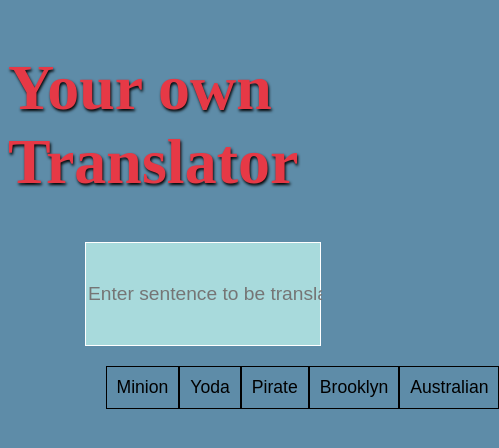
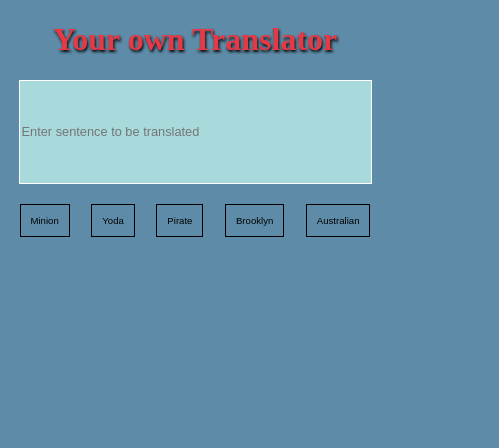
Before and after one commit to Rupamdas832/FunTranslationapp, a plain HTML site: page index.html in a window 390 px wide. Shown: the whole page, 499 px wide, since content can reach past the window. Drawn offline with Linux system fonts and the light colour scheme.

Commit message:
style changed

```diff
--- a/app.js
+++ b/app.js
@@ -5,8 +5,8 @@ const outputDiv = document.querySelector("#outputSection")
 //const url = "https://api.funtranslations.com/translate/mandalorian.json"
 
 function getTranslated(text, lang) {
-   //const url = `http://localhost:3002/translate/${lang}.json`
-    const url = `https://api.funtranslations.com/translate/${lang}.json`
+   const url = `http://localhost:3002/translate/${lang}.json`
+   // const url = `https://api.funtranslations.com/translate/${lang}.json`
     return url + "?"+"text="+ text
 }
 
--- a/stylesheet.css
+++ b/stylesheet.css
@@ -6,9 +6,10 @@ body{
     color: rgb(0, 0, 0);
     width: 100%;
     height: 100vh;
+    margin: auto;
     }
-    .heading h1{
-        font-size: 4rem;
+    .heading{
+        font-size: 2rem;
         color: rgb(230,57,70);
         text-shadow: 1px 2px 3px black;
     }
@@ -48,5 +49,28 @@ body{
         width: 60%;
         display: flex;
         flex-direction: column;
-        align-items: center;
     }
+    @media only screen and (max-width: 450px){
+        .heading{
+            font-size: 1rem;
+        }
+        .inputSection{
+            width: 90%;
+        }
+        .buttons{
+            width: 90%;
+
+        }
+        .inputSection input{
+            font-size: 0.8rem;
+        }
+        .inputBtn{
+            font-size: 0.6rem;
+        }
+        .outputSection{
+            width: 95%;
+        }
+        .outputSection h2{
+            font-size: 0.8rem;
+        }
+    }
```
